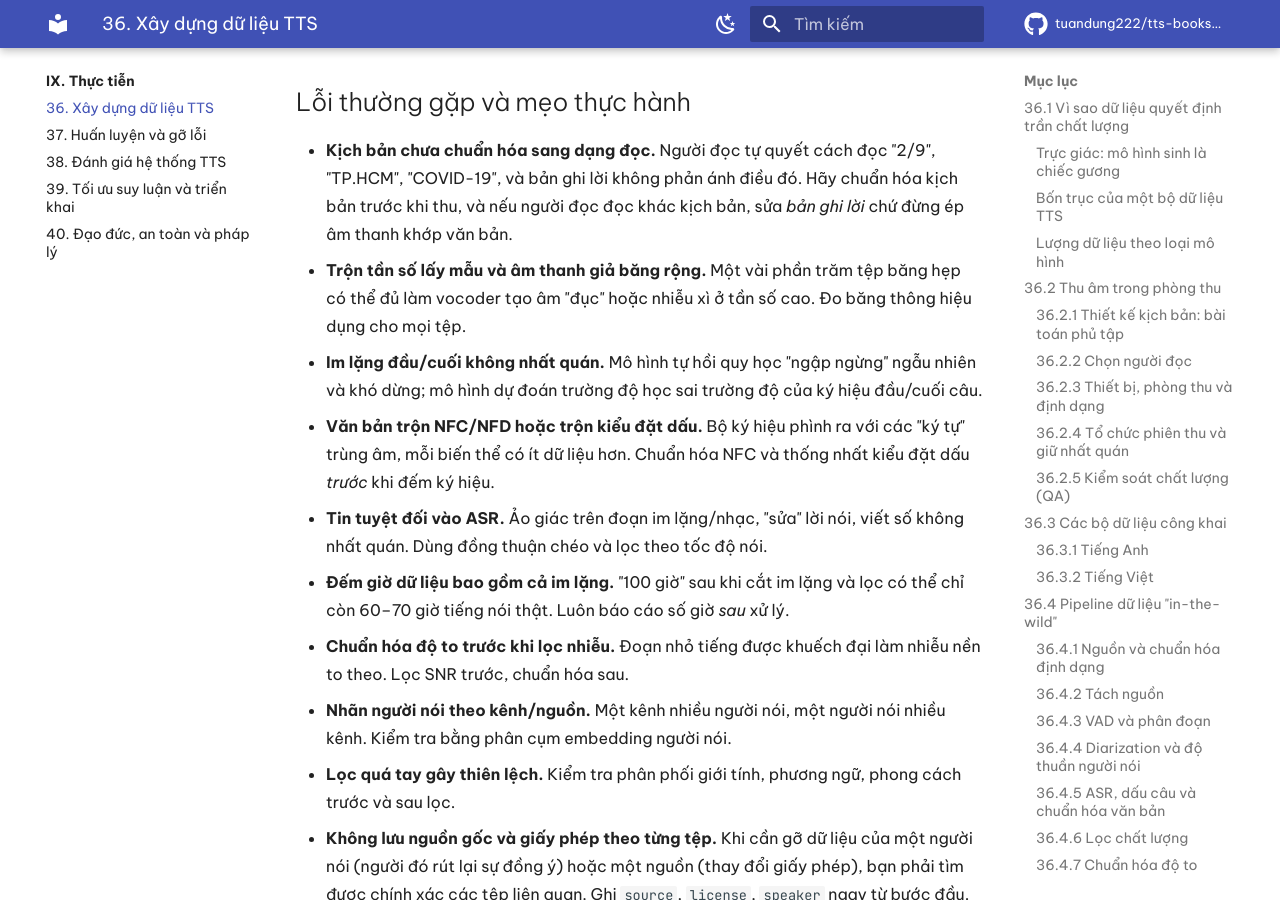
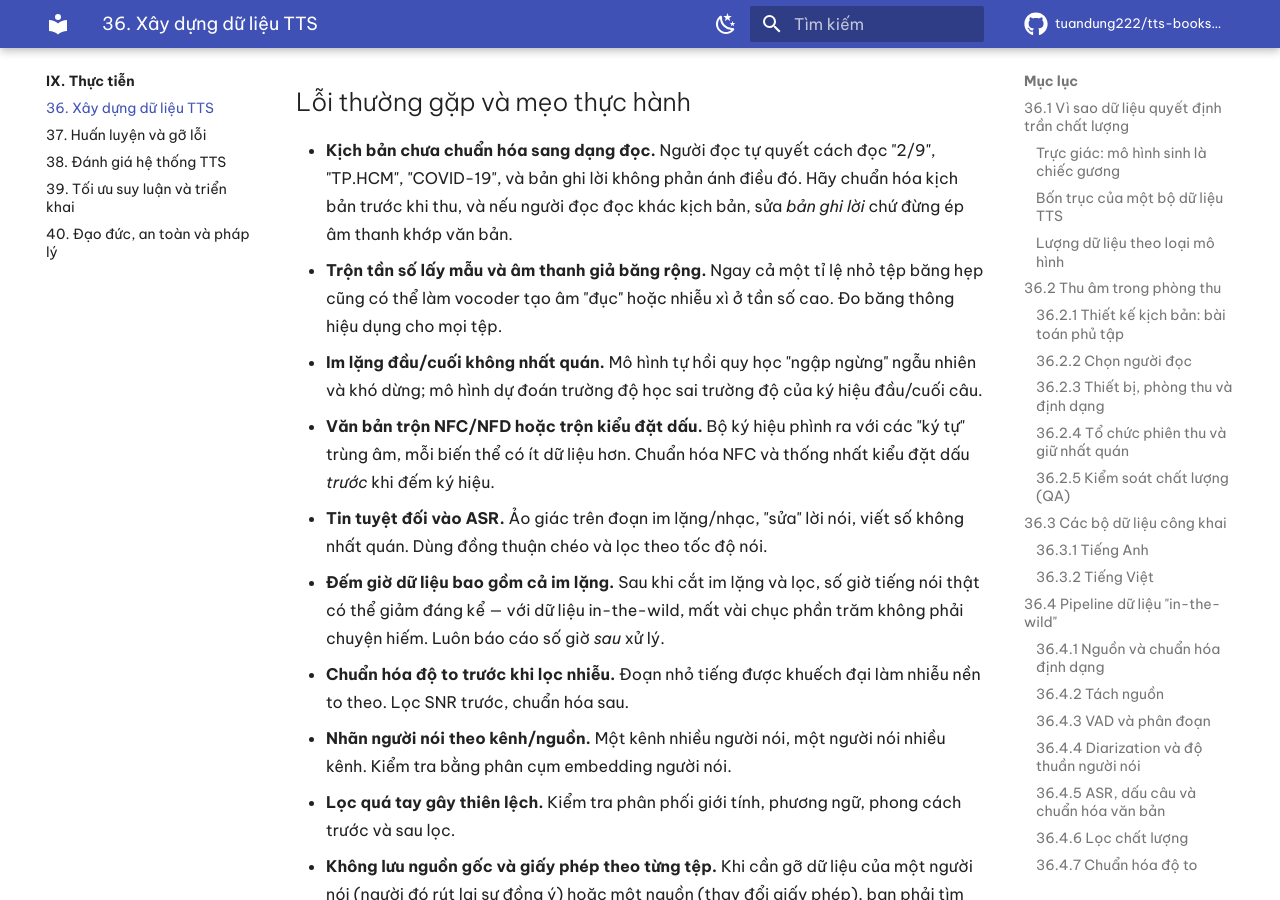
Before and after one commit to tuandung222/tts-books-2026, an MkDocs documentation site: the page built from docs/phan-9-thuc-tien/ch36-du-lieu-tts.md, in a window 1280 px wide and 900 px high, scrolled down 25311 px. Built offline with MkDocs 1.6.1 and Material for MkDocs 9.7.7, drawn with Linux system fonts in a browser that asks for light colours; comment, search, counter and statistics services are not loaded.

Commit message:
WIP: bản thảo các chương đang biên soạn
Co-Authored-By: Claude Opus 5.5 <noreply@anthropic.com>
Claude-Session: https://claude.ai/code/session_01PnSv8GMC4q142v8Kx1mQHm

```diff
--- a/docs/phan-9-thuc-tien/ch36-du-lieu-tts.md
+++ b/docs/phan-9-thuc-tien/ch36-du-lieu-tts.md
@@ -611,11 +611,11 @@ Trường `known_issues` thường bị bỏ trống nhưng lại là trường
 ## Lỗi thường gặp và mẹo thực hành
 
 - **Kịch bản chưa chuẩn hóa sang dạng đọc.** Người đọc tự quyết cách đọc "2/9", "TP.HCM", "COVID-19", và bản ghi lời không phản ánh điều đó. Hãy chuẩn hóa kịch bản trước khi thu, và nếu người đọc đọc khác kịch bản, sửa *bản ghi lời* chứ đừng ép âm thanh khớp văn bản.
-- **Trộn tần số lấy mẫu và âm thanh giả băng rộng.** Một vài phần trăm tệp băng hẹp có thể đủ làm vocoder tạo âm "đục" hoặc nhiễu xì ở tần số cao. Đo băng thông hiệu dụng cho mọi tệp.
+- **Trộn tần số lấy mẫu và âm thanh giả băng rộng.** Ngay cả một tỉ lệ nhỏ tệp băng hẹp cũng có thể làm vocoder tạo âm "đục" hoặc nhiễu xì ở tần số cao. Đo băng thông hiệu dụng cho mọi tệp.
 - **Im lặng đầu/cuối không nhất quán.** Mô hình tự hồi quy học "ngập ngừng" ngẫu nhiên và khó dừng; mô hình dự đoán trường độ học sai trường độ của ký hiệu đầu/cuối câu.
 - **Văn bản trộn NFC/NFD hoặc trộn kiểu đặt dấu.** Bộ ký hiệu phình ra với các "ký tự" trùng âm, mỗi biến thể có ít dữ liệu hơn. Chuẩn hóa NFC và thống nhất kiểu đặt dấu *trước* khi đếm ký hiệu.
 - **Tin tuyệt đối vào ASR.** Ảo giác trên đoạn im lặng/nhạc, "sửa" lời nói, viết số không nhất quán. Dùng đồng thuận chéo và lọc theo tốc độ nói.
-- **Đếm giờ dữ liệu bao gồm cả im lặng.** "100 giờ" sau khi cắt im lặng và lọc có thể chỉ còn 60–70 giờ tiếng nói thật. Luôn báo cáo số giờ *sau* xử lý.
+- **Đếm giờ dữ liệu bao gồm cả im lặng.** Sau khi cắt im lặng và lọc, số giờ tiếng nói thật có thể giảm đáng kể — với dữ liệu in-the-wild, mất vài chục phần trăm không phải chuyện hiếm. Luôn báo cáo số giờ *sau* xử lý.
 - **Chuẩn hóa độ to trước khi lọc nhiễu.** Đoạn nhỏ tiếng được khuếch đại làm nhiễu nền to theo. Lọc SNR trước, chuẩn hóa sau.
 - **Nhãn người nói theo kênh/nguồn.** Một kênh nhiều người nói, một người nói nhiều kênh. Kiểm tra bằng phân cụm embedding người nói.
 - **Lọc quá tay gây thiên lệch.** Kiểm tra phân phối giới tính, phương ngữ, phong cách trước và sau lọc.
```
Also changed, not shown: other parts of docs/phan-9-thuc-tien/ch36-du-lieu-tts.md (+2 -2 lines).
